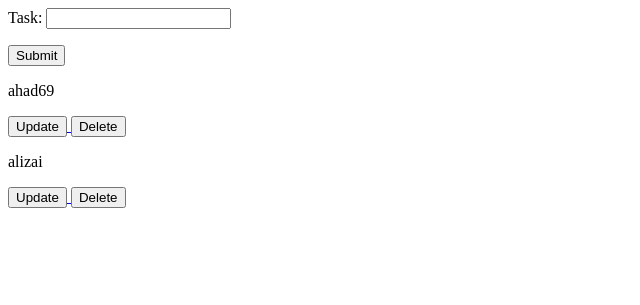
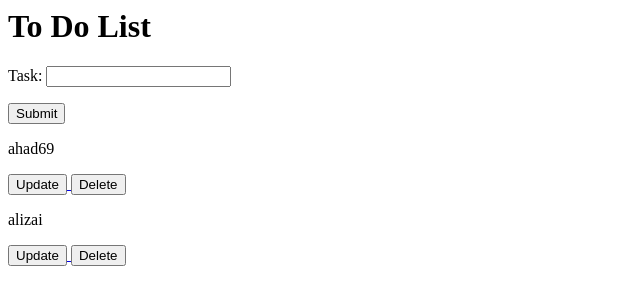
Before and after one commit to ahad51/Django-TodoList, a Django app: page / in a window 1280 px wide. Shown: the top 305 px of the page, without its empty margins (0-640 px from the left). Run offline with Django 3.2, Linux system fonts and the light colour scheme; data comes from the database, SQL or seed files in the repository; both versions use the stored data as it was after the commit.

Commit message:
Enhance Code

```diff
--- a/Todolist/TodoApp/templates/alltodo.html
+++ b/Todolist/TodoApp/templates/alltodo.html
@@ -1,3 +1,4 @@
+<h1>To Do List</h1>
 <form method="POST">
     {% csrf_token %}
     {{ form.as_p }}  <button type="submit">Submit</button>
```
Also changed, not shown: Todolist/db.sqlite3.
